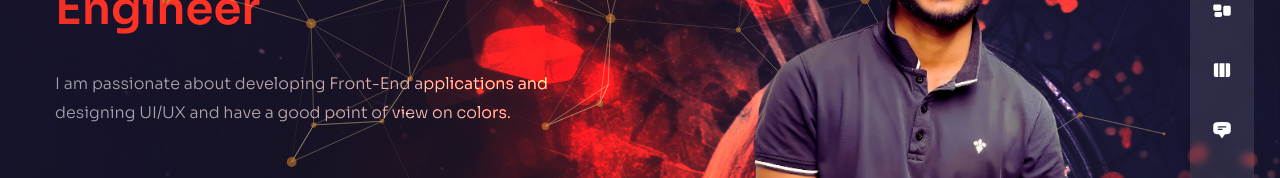
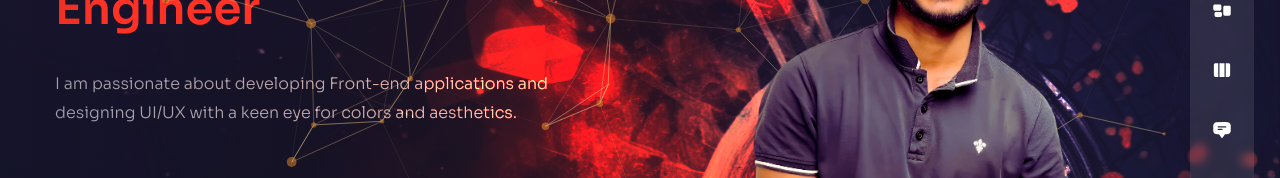
Before and after one commit to ChamilSachintha/Personal-Portfolio-2, a Next.js app: page / in a window 1280 px wide. Shown: the part 360-538 px from the top of the page. Built offline with nearby package versions, Linux system fonts and the light colour scheme.

Commit message:
Update caption

```diff
--- a/pages/index.js
+++ b/pages/index.js
@@ -34,8 +34,7 @@ const Home = () => {
             exit="hidden"
             className="max-w-sm xl:max-w-xl mx-auto xl:mx-0 mb-10 xl:mb-16"
           >
-            I am passionate about developing Front-End applications and designing UI/UX and have a good point of view on
-            colors.
+            I am passionate about developing Front-end applications and designing UI/UX with a keen eye for colors and aesthetics.
           </motion.p>
           {/* Button */}
           <div className="flex justify-center xl:hidden relative">
```
